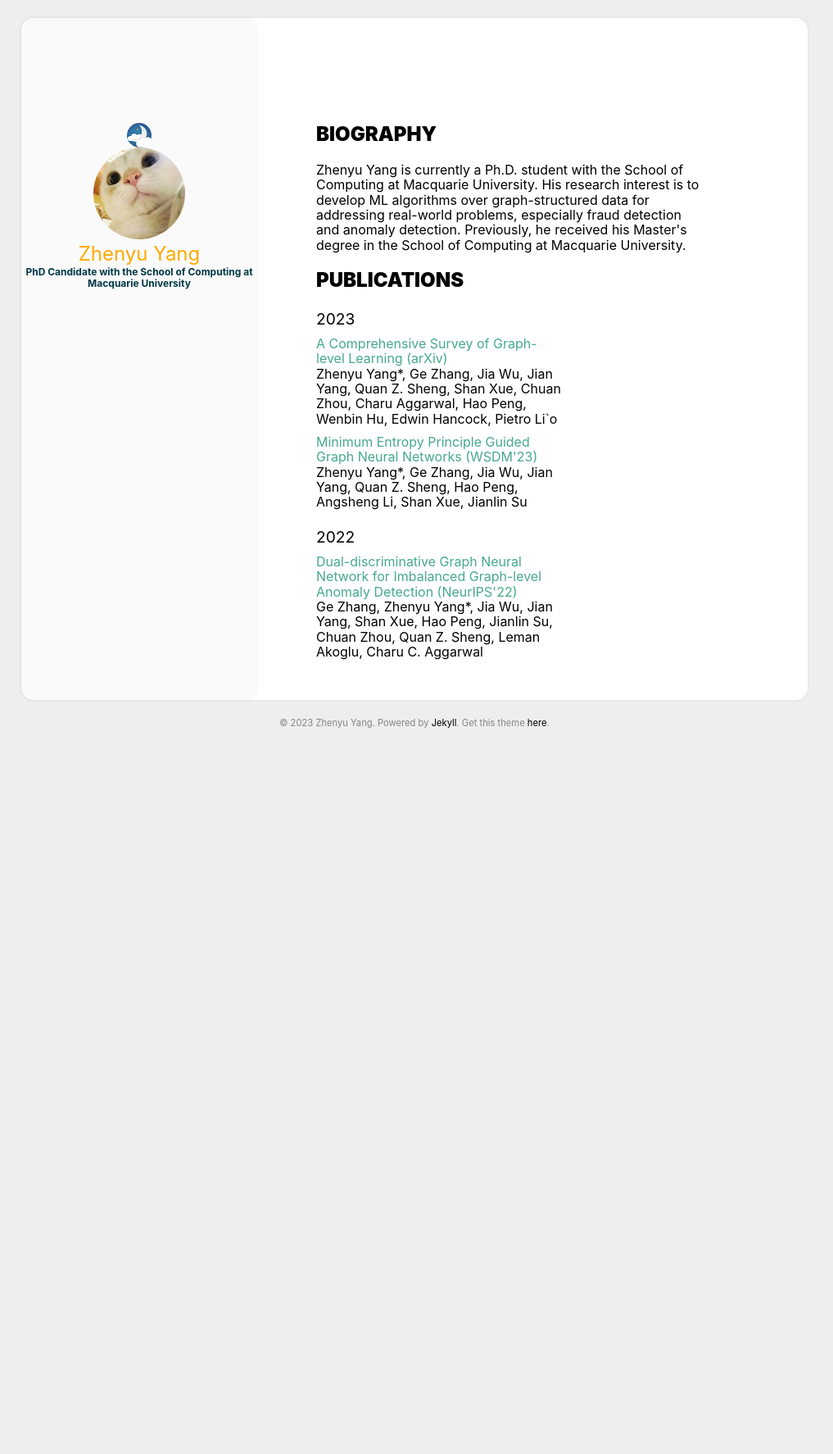
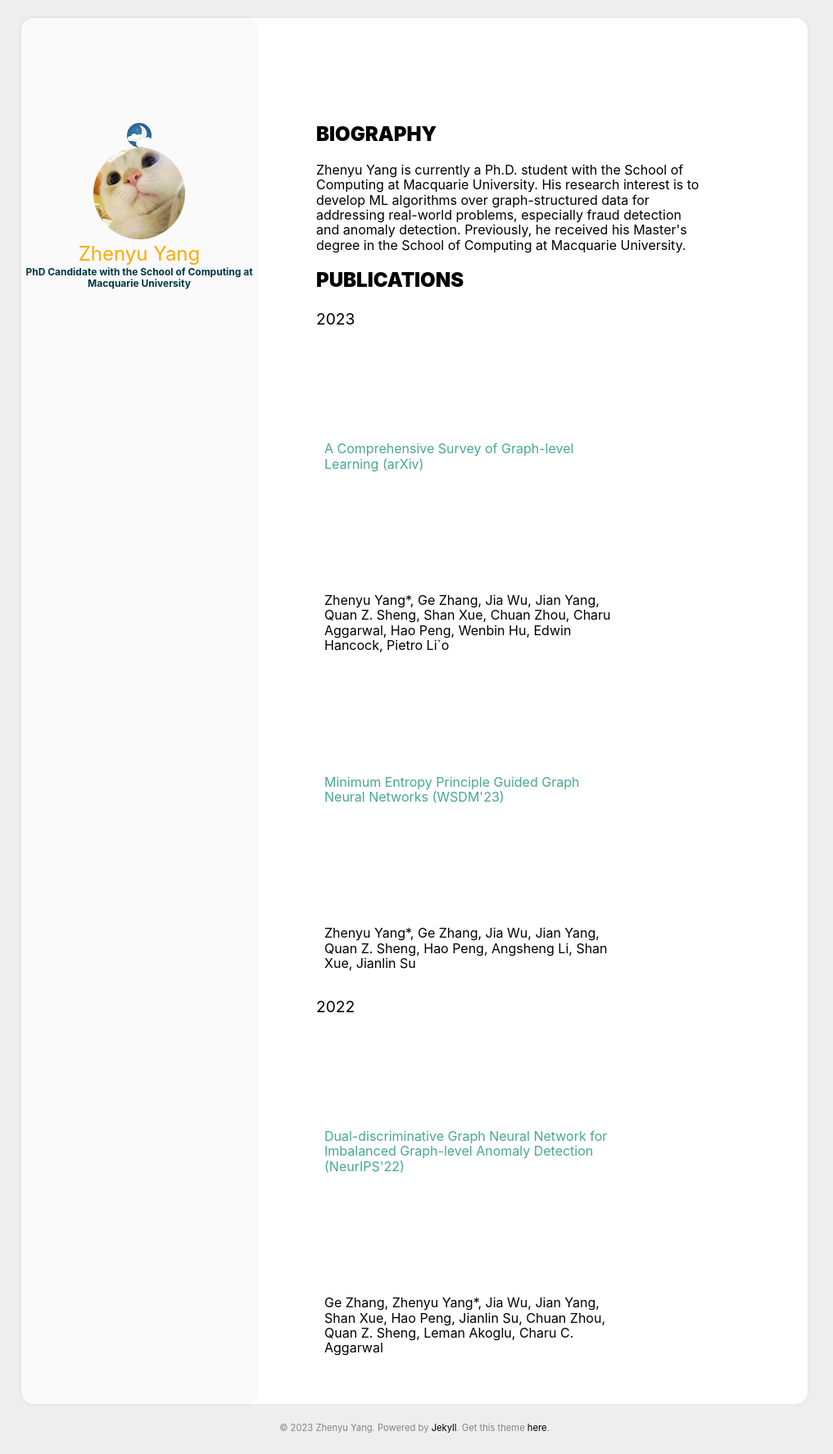
Before and after one commit to ZhenyuYangMQ/ZhenyuYangMQ.github.io, a Jekyll site: the page built from index.html, in a window 1280 px wide. Shown: the whole page at 82% size, without its empty margins (134-1151 px from the left). Built offline with Jekyll 4.4.1, drawn with Linux system fonts in a browser that asks for light colours; before the commit the page ends 922 px from its top, so only the background shows below that.

Commit message:
Update archive.html

```diff
--- a/_includes/archive.html
+++ b/_includes/archive.html
@@ -52,12 +52,12 @@
       <!--<time class='archive_date' datetime='{{ post.date | date_to_xmlschema }}'>
         {{ post.date | date: "%b %d" }}
       </time>-->
-      <div class='archive_title'>
+      <div class='post_comment'>
         <a href='{{ post.url | relative_url }}'>
           {{ post.title | escape }}
         </a>
       </div>
-      <div class='archive_title'>
+      <div class='post_comment'>
 	{{ post.authors | escape }}
       </div>
     </li>
```
